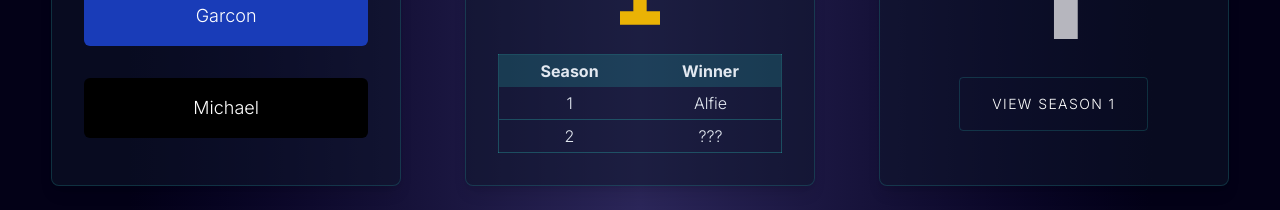
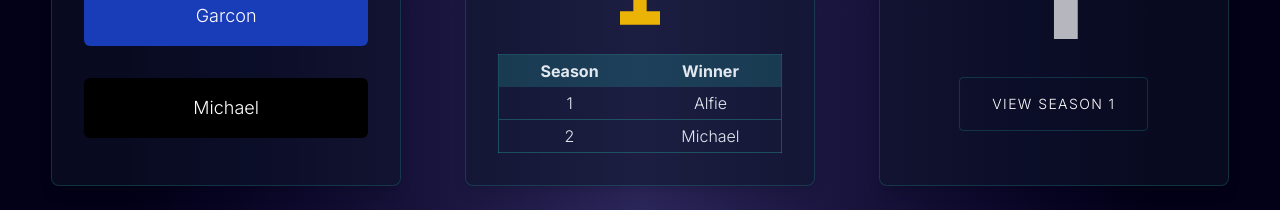
Before and after one commit to michaelgainford/michaelgainford.github.io, a Next.js app: page /projects/gaming/the-mag-premier-league in a window 1280 px wide. Shown: the part 1260-1470 px from the top of the page. Built offline with nearby package versions, Linux system fonts and the light colour scheme.

Commit message:
Update season 2 winner.

```diff
--- a/components/projects/mag-premier-league/CardForPastWinners.jsx
+++ b/components/projects/mag-premier-league/CardForPastWinners.jsx
@@ -26,7 +26,7 @@ export default function Component_CardForPastWinners() {
 							</tr>
 							<tr>
 								<td className="w-1/2"><Link href="/projects/gaming/the-mag-premier-league/seasons/season-2" className="block hover:bg-slate-950 transition-all duration-500">2</Link></td>
-								<td className="w-1/2">???</td>
+								<td className="w-1/2">Michael</td>
 							</tr>
 						</tbody>
 					</table>
```
